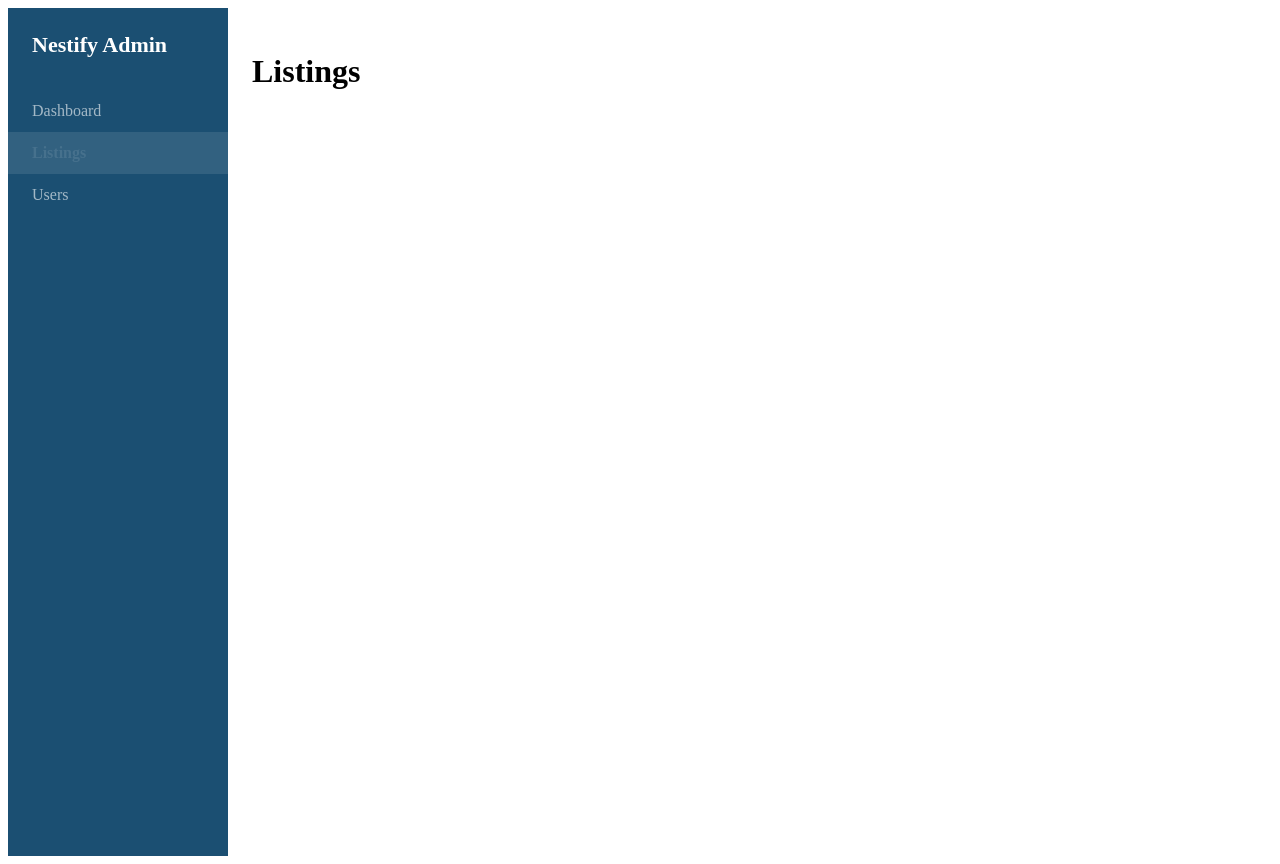
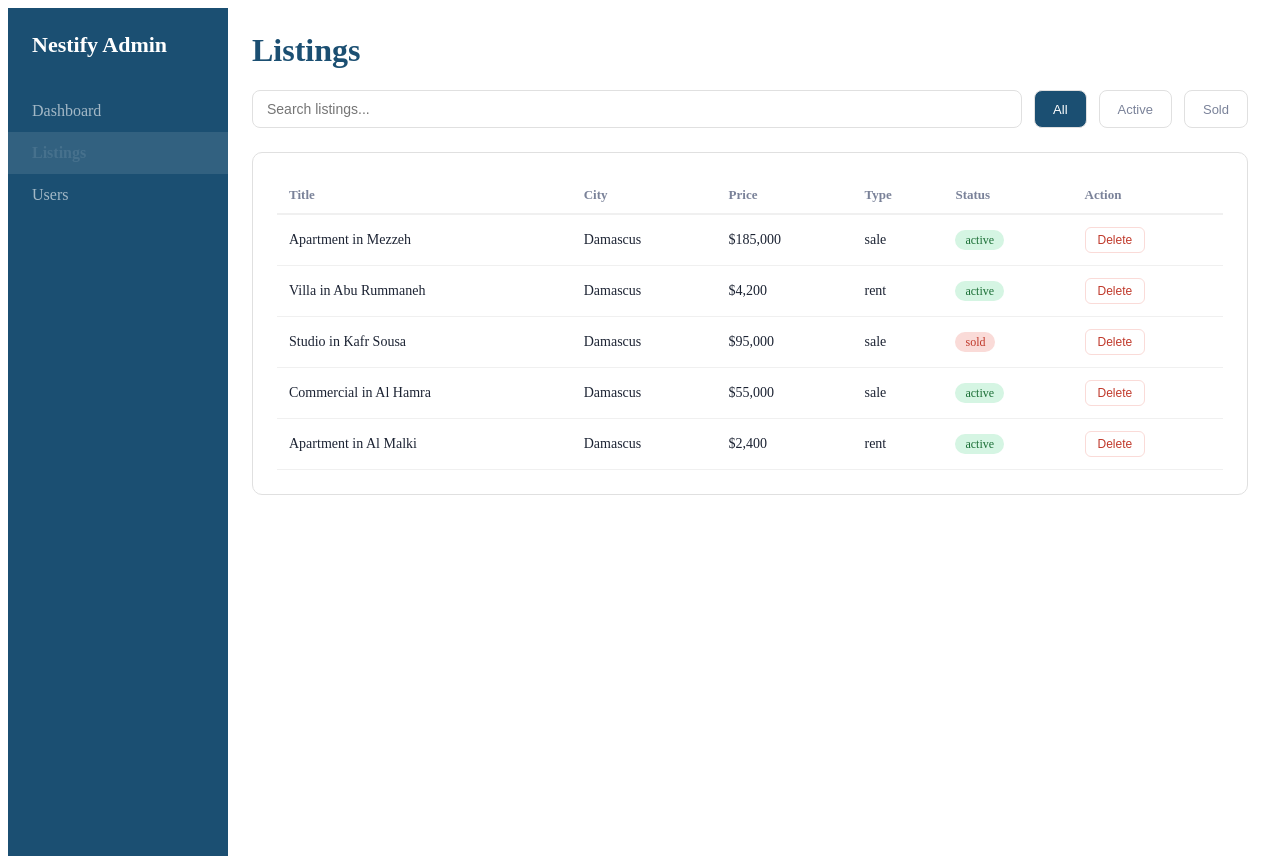
Before and after one commit to HasanAlii73/nestify-admin, a React (Vite) app: page /listings in a window 1280 px wide. Built offline with nearby package versions, Linux system fonts and the light colour scheme.

Commit message:
listings page with search and status filter

```diff
--- a/src/pages/Dashboard.jsx
+++ b/src/pages/Dashboard.jsx
@@ -33,7 +33,7 @@ function Dashboard() {
                         </tr>
                     </thead>
                     <tbody>
-                        {listings.map((listing) => (
+                        {listings.slice(0, 5).map((listing) => (
                             <tr key={listing.id} style={{ borderBottom: '1px solid #f0f0f0' }}>
                                 <td style={ tdStyle }>{listing.title}</td>
                                 <td style={ tdStyle }>{listing.city}</td>
--- a/src/pages/Listings.jsx
+++ b/src/pages/Listings.jsx
@@ -1,4 +1,127 @@
+import { useState } from "react";
+import { listings} from "../data/mockData";
+
 function Listings() {
-    return <h1>Listings</h1>
+    const [searchTerm, setSearchTerm] = useState('');
+    const [statusFilter, setStatusFilter] = useState('all');
+
+    // run filters before rendering
+    const filtered = listings.filter((listing) => {
+        if(statusFilter === 'all') return true;
+        return listing.status === statusFilter;
+    }).filter((listing) => {
+        return listing.title.toLowerCase().includes(searchTerm.toLowerCase());
+    });
+
+    return (
+        <div>
+            <h1 style={{ marginTop: 0, color: '#1B4F72' }}>Listings</h1>
+
+            <div style={{ display: 'flex', gap: '12px', marginBottom: '24px' }}>
+                {/* Search Bar */}
+                <input type="text"
+                       placeholder="Search listings..."
+                       value={searchTerm}
+                       onChange={(e) => setSearchTerm(e.target.value)}
+                       style={{
+                        flex: 1,
+                        padding: '10px 14px',
+                        border: '1px solid #e0e0e0',
+                        borderRadius: '8px',
+                        fontSize: '14px',
+                        outline: 'none',
+                        }}
+                />
+
+                    {/* Filter Btns */}
+                    {['all', 'active', 'sold'].map((s) => (
+                        <button
+                          key={s}
+                          onClick={() => setStatusFilter(s)}
+                          style={{
+                              borderRadius: '8px',
+                              border: '1px solid #e0e0e0',
+                              padding: '10px 18px',
+                              background: statusFilter === s ? '#1B4F72' : '#fff',
+                              color:      statusFilter === s ? '#fff'    : '#7A8299',
+                              fontWeight: '500',
+                              fontSize: '13px',
+                              cursor: 'pointer',
+                            }}>
+                            {s.charAt(0).toUpperCase() + s.slice(1)}
+                        </button>
+                    ))}
+            </div>
+
+            {/* Table */}
+            <div style={{
+            background: '#fff',
+            border: '1px solid #e0e0e0',
+            borderRadius: '10px',
+            padding: '24px',
+            }}>
+
+                {/* Empty State */}
+                {filtered.length === 0 && (
+                    <p style={{ textAlign: 'center', color: '#7A8299', padding: '32px 0'}}>
+                        No listings matches your search.
+                    </p>
+                )}
+
+            {filtered.length > 0 && (
+                <table style={{ width: '100%', borderCollapse: 'collapse' }}>
+                    <thead>
+                      <tr style={{ borderBottom: '2px solid #f0f0f0', textAlign: 'left' }}>
+                        <th style={thStyle}>Title</th>
+                        <th style={thStyle}>City</th>
+                        <th style={thStyle}>Price</th>
+                        <th style={thStyle}>Type</th>
+                        <th style={thStyle}>Status</th>
+                        <th style={thStyle}>Action</th>
+                      </tr>
+                    </thead>
+
+                    <tbody>
+                      {filtered.map((listing) => (
+                        <tr key={listing.id} style={{ borderBottom: '1px solid #f0f0f0' }}>
+                          <td style={tdStyle}>{listing.title}</td>
+                          <td style={tdStyle}>{listing.city}</td>
+                          <td style={tdStyle}>${listing.price.toLocaleString()}</td>
+                          <td style={tdStyle}>{listing.type}</td>
+                          <td style={tdStyle}>
+                            <span style={{
+                              background: listing.status === 'active' ? '#D5F5E3' : '#FADBD8',
+                              color:      listing.status === 'active' ? '#1A6E35' : '#C0392B',
+                              padding: '3px 10px',
+                              borderRadius: '20px',
+                              fontSize: '12px',
+                              fontWeight: '500',
+                              }}>
+                                {listing.status}
+                            </span>
+                          </td>
+                          <td style={tdStyle}>
+                            <button style={{
+                              background: 'none',
+                              border: '1px solid #FADBD8',
+                              color: '#C0392B',
+                              padding: '5px 12px',
+                              borderRadius: '6px',
+                              fontSize: '12px',
+                              cursor: 'pointer',
+                            }}>
+                              Delete
+                            </button>
+                          </td>
+                        </tr>
+                      ))}
+                    </tbody>
+                  </table>
+                )}
+            </div>
+        </div>
+    )
 }
+const thStyle = { padding: '10px 12px', color: '#7A8299', fontSize: '13px', fontWeight: '600' };
+const tdStyle = { padding: '12px', fontSize: '14px', color: '#1C2333' };
 export default Listings;
```
